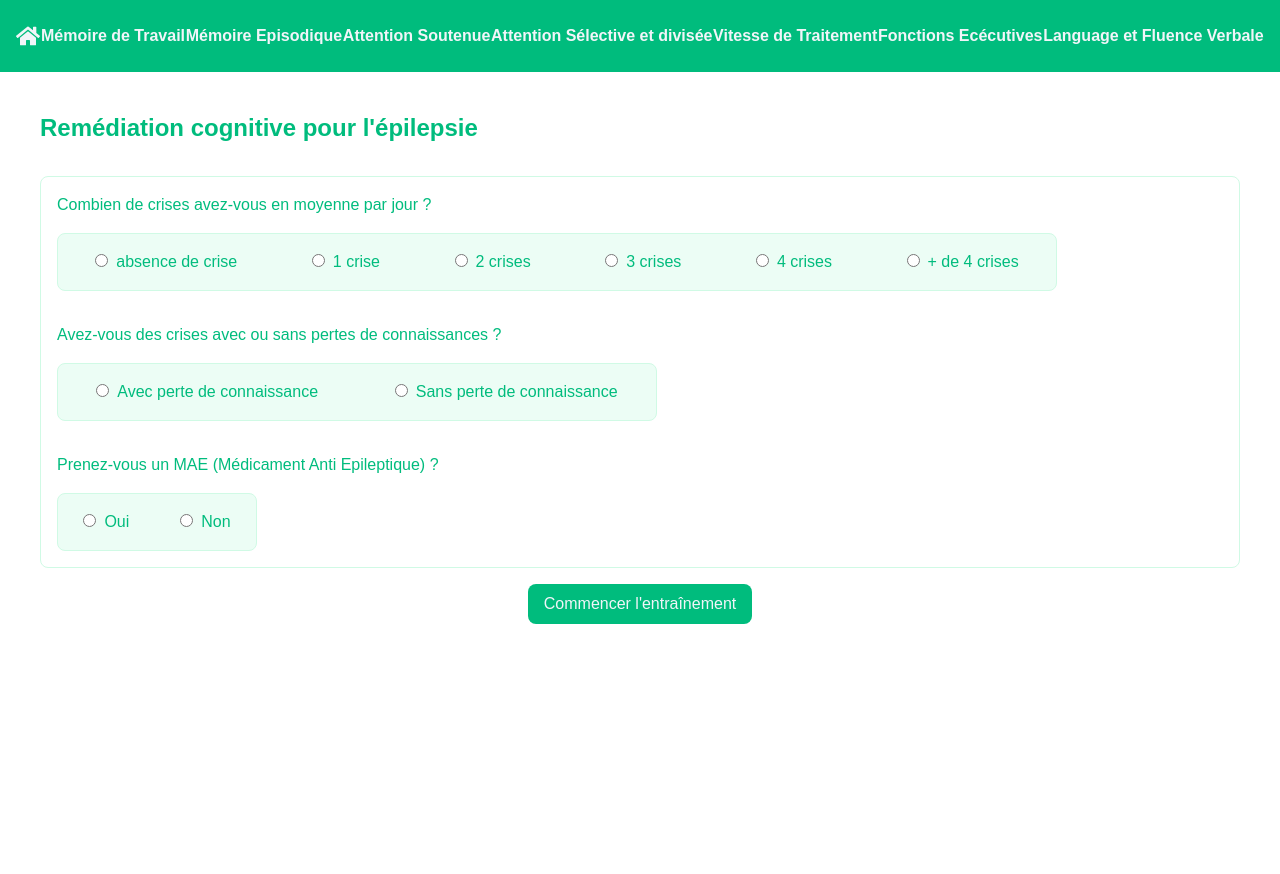
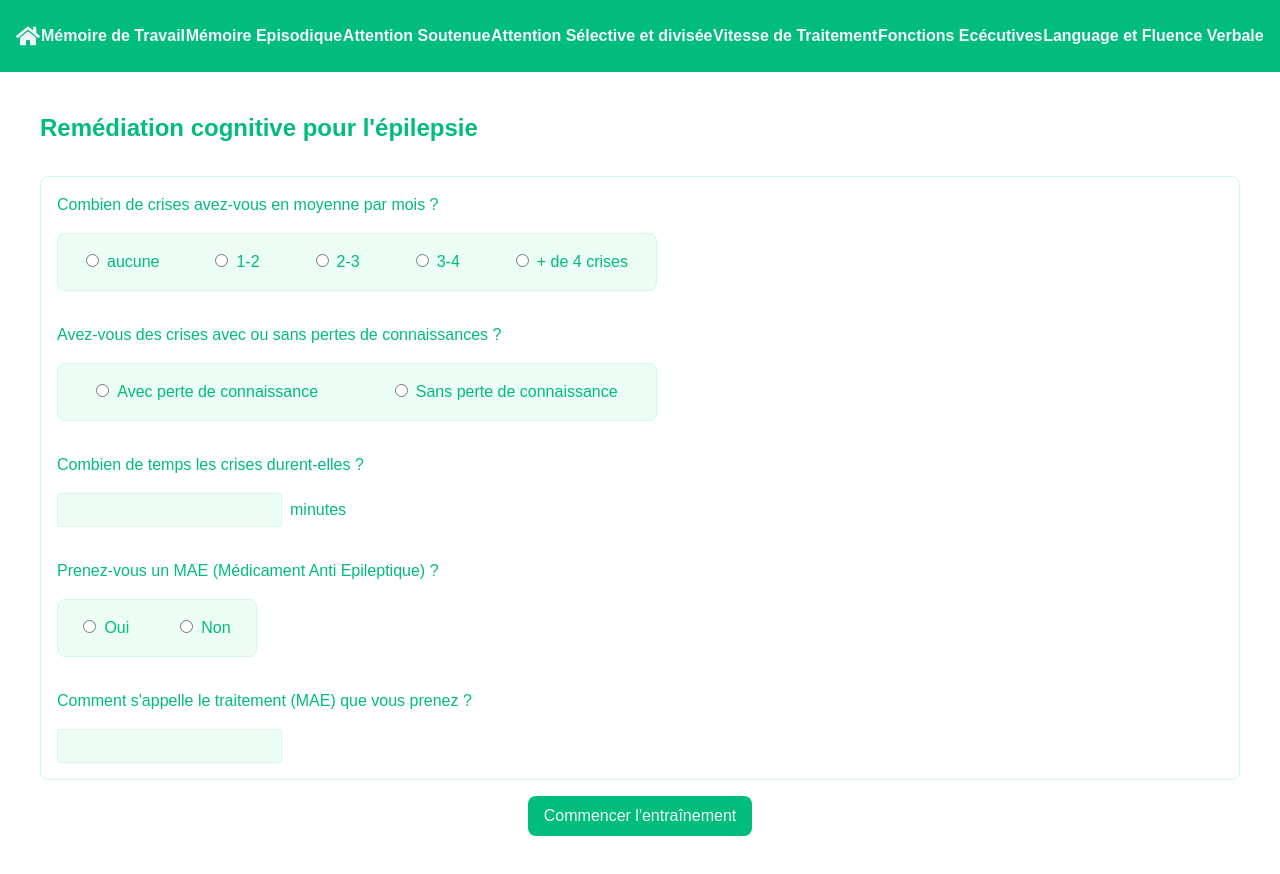
Before and after one commit to EveilHub/epilepsy-cognitive-remediation, a Next.js app in the folder my-app/: page / in a window 1280 px wide. Shown: the top 874 px of the page. Built offline with nearby package versions, Linux system fonts and the light colour scheme.

Commit message:
questions added

```diff
--- a/my-app/app/page.tsx
+++ b/my-app/app/page.tsx
@@ -5,8 +5,10 @@ import { ChangeEvent, useState } from "react";
 export default function Home() {
 
   const [crisesState, setCrisesState] = useState<string | undefined>(undefined);
+  const [tempsCrise, setTempsCrise] = useState<string>("");
   const [perteConnaissance, setPerteConnaissance] = useState<string | undefined>(undefined);
   const [maettt, setMaettt] = useState<string | undefined>(undefined);
+  const [nameMae, setNameMae] = useState<string>("");
 
   const handleCrises = (e: ChangeEvent<HTMLInputElement>): void => {
     setCrisesState(e.target.value);
@@ -33,20 +35,20 @@ export default function Home() {
 
 
       <div className="p-4 border border-emerald-100 rounded-lg">
-        <p className="mb-4">Combien de crises avez-vous en moyenne par jour ?</p>
+        <p className="mb-4">Combien de crises avez-vous en moyenne par mois ?</p>
 
-        <div className="w-250 flex flex-row items-center justify-around py-4 bg-emerald-50 border border-emerald-100 rounded-lg">
+        <div className="w-150 flex flex-row items-center justify-around py-4 bg-emerald-50 border border-emerald-100 rounded-lg">
           <label htmlFor="crise0">
             <input
               type="radio"
               id="crise0"
               name="crise0"
-              value="absence de crise"
-              checked={crisesState === "absence de crise"}
+              value={`aucune crise`}
+              checked={crisesState === `aucune crise`}
               onChange={handleCrises}
               className="mr-2"
             />
-            absence de crise
+            aucune
           </label>
 
           <label htmlFor="crise1">
@@ -54,24 +56,24 @@ export default function Home() {
               type="radio"
               id="crise1"
               name="crise1"
-              value="1 crise"
-              checked={crisesState === "1 crise"}
+              value="1-2 crise"
+              checked={crisesState === "1-2 crise"}
               onChange={handleCrises}
               className="mr-2"
             />
-            1 crise
+            1-2
           </label>
           <label htmlFor="crise2">
             <input
               type="radio"
               id="crise2"
               name="crise2"
-              value="2 crises"
-              checked={crisesState === "2 crises"}
+              value="2-3 crises"
+              checked={crisesState === "2-3 crises"}
               onChange={handleCrises}
               className="mr-2"
             />
-            2 crises
+            2-3
           </label>
 
           <label htmlFor="crise3">
@@ -79,30 +81,18 @@ export default function Home() {
               type="radio"
               id="crise3"
               name="crise3"
-              value="3 crises"
-              checked={crisesState === "3 crises"}
+              value="3-4 crises"
+              checked={crisesState === "3-4 crises"}
               onChange={handleCrises}
               className="mr-2"
             />
-            3 crises
+            3-4
           </label>
           <label htmlFor="crise4">
             <input
               type="radio"
               id="crise4"
               name="crise4"
-              value="4 crises"
-              checked={crisesState === "4 crises"}
-              onChange={handleCrises}
-              className="mr-2"
-            />
-            4 crises
-          </label>
-          <label htmlFor="crise5">
-            <input
-              type="radio"
-              id="crise5"
-              name="crise5"
               value="+ de 4 crises"
               checked={crisesState === "+ de 4 crises"}
               onChange={handleCrises}
@@ -144,6 +134,25 @@ export default function Home() {
 
         </div>
 
+
+        <div>
+          <p className="mt-8 mb-4">Combien de temps les crises durent-elles ?</p>
+
+          <div className="flex flex-row items-center justify-start">
+            <input
+              type="text"
+              id="tempsDeCrise"
+              name="tempsDeCrise"
+              value={tempsCrise}
+              onChange={(e) => setTempsCrise(e.target.value)}
+              className="bg-emerald-50 border border-emerald-100 rounded px-2 py-1" />
+            <p className="ml-2">minutes</p>
+          </div>
+        </div>
+
+
+
+
         <div className="">
           <p className="mt-8 mb-4">Prenez-vous un MAE (Médicament Anti Epileptique) ?</p>
 
@@ -177,6 +186,21 @@ export default function Home() {
         </div>
 
 
+
+        <div>
+          <p className="mt-8 mb-4">Comment s'appelle le traitement (MAE) que vous prenez ?</p>
+          <input
+            type="text"
+            id="tempsDeCrise"
+            name="tempsDeCrise"
+            value={nameMae}
+            onChange={(e) => setNameMae(e.target.value)}
+            className="bg-emerald-50 border border-emerald-100 rounded px-2 py-1"
+          />
+        </div>
+
+
+
       </div>
 
       <div className="flex justify-center">
```
